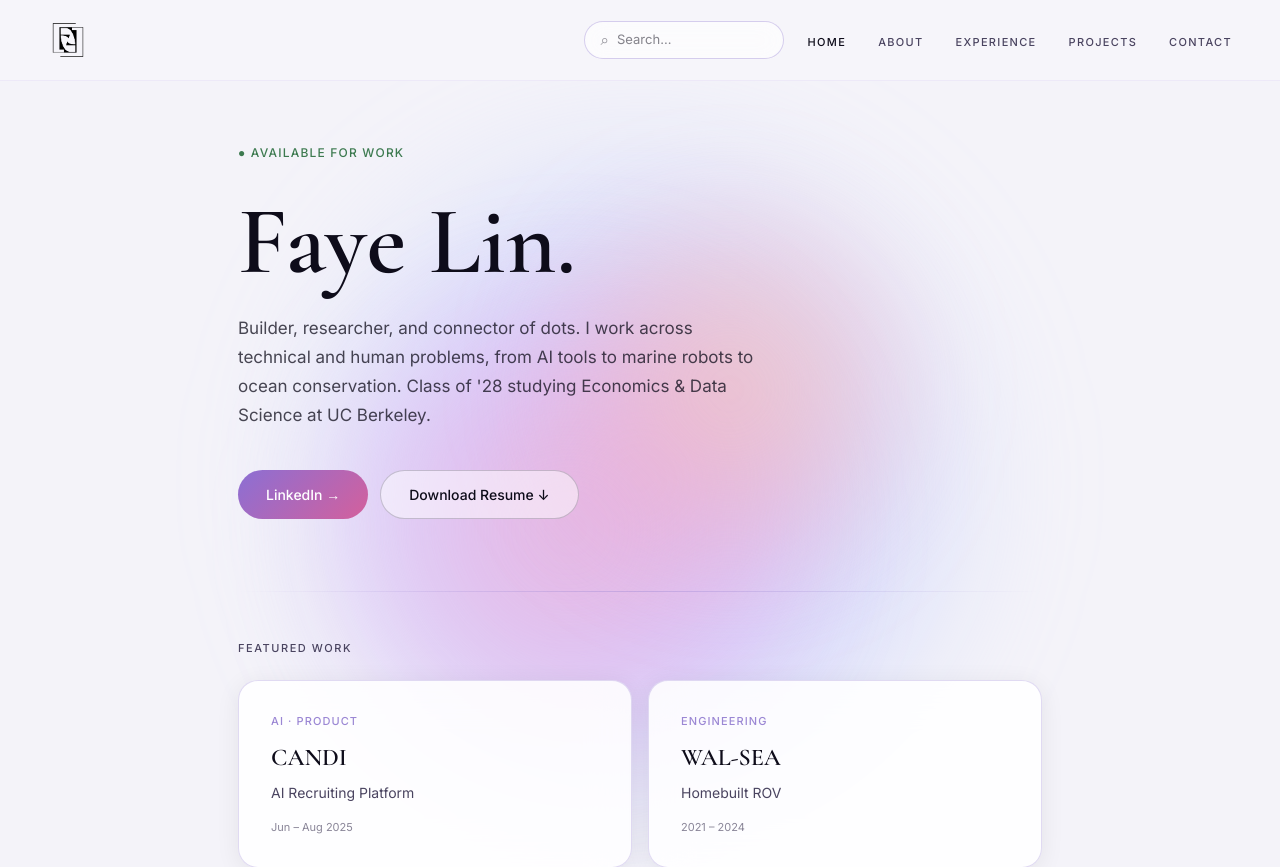
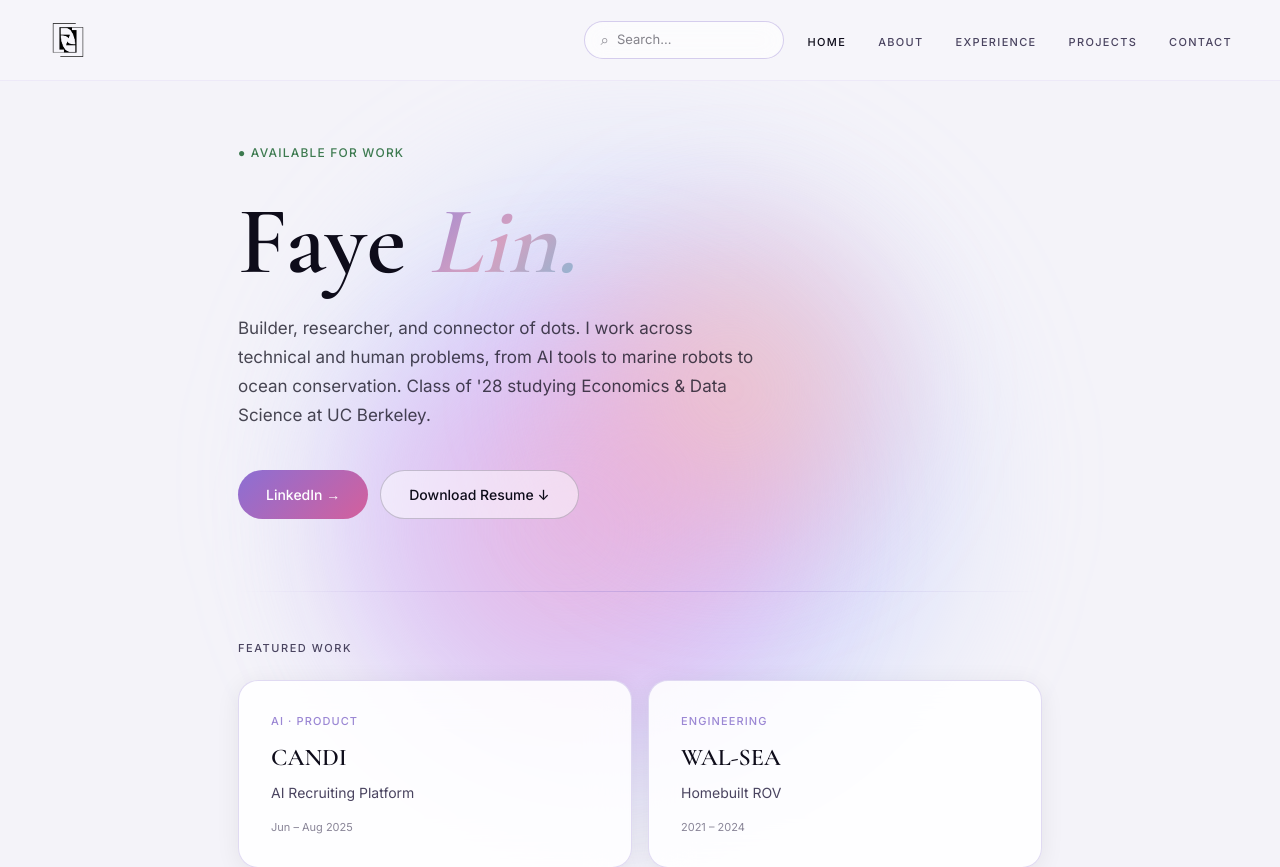
Before and after one commit to flinlabs/new-portfolio, a Next.js app: page / in a window 1280 px wide. Shown: the top 867 px of the page. Built offline with nearby package versions, Linux system fonts and the light colour scheme.

Commit message:
styled home page name text

```diff
--- a/app/page.tsx
+++ b/app/page.tsx
@@ -35,10 +35,15 @@ export default function Home() {
     				marginBottom: "24px",
     				color: "var(--text)",
 				}}>
-					Faye Lin.
+    				Faye{" "}
+    				<em style={{
+        				fontStyle: "italic",
+        				background: "linear-gradient(135deg,#9B87D4,#D4A0C0,#87B8D4)",
+        				WebkitBackgroundClip: "text",
+       					WebkitTextFillColor: "transparent",
+    				}}>Lin.</em>
 				</h1>
 			</FadeIn>
-
 			<FadeIn delay={0.14}>
 				<p style={{
 					maxWidth: "520px",
```
Lines whose indentation alone changed are shown as unchanged.
